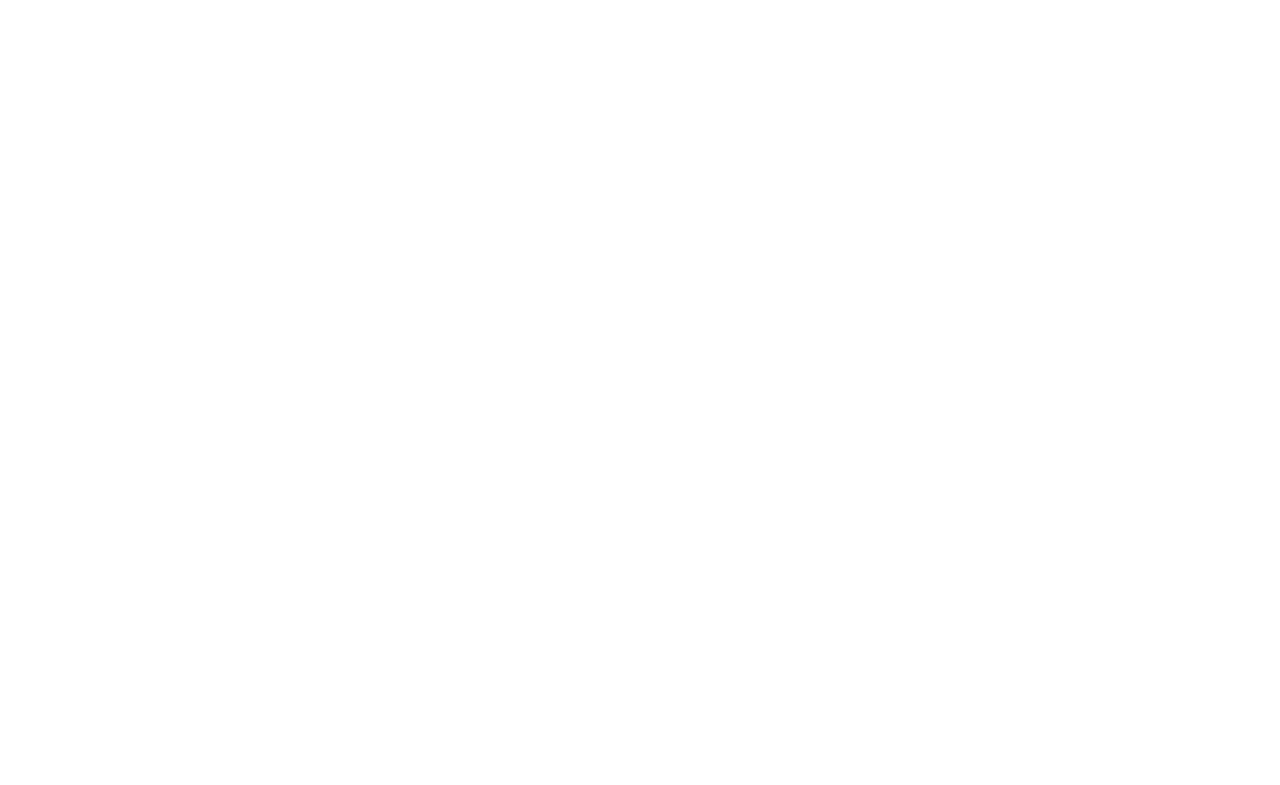
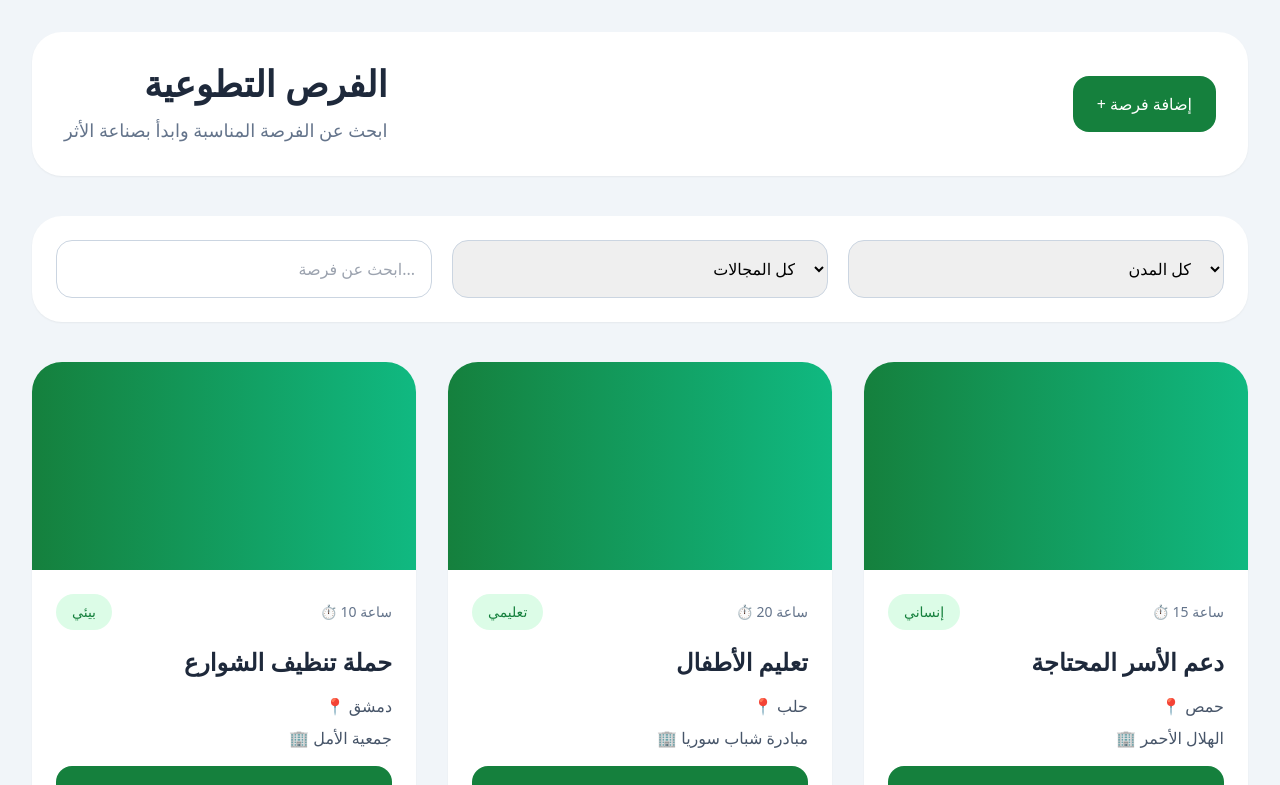
Before and after one commit to khaliddfawazz-beep/-, a React (Create React App) app: page /opportunities in a window 1280 px wide. Before the commit this address had no page. Shown: the top 785 px of the page. Built offline with nearby package versions, Linux system fonts and the light colour scheme.

Commit message:
added Opportunities  page

```diff
--- a/src/App.js
+++ b/src/App.js
@@ -3,6 +3,7 @@
 import Home from "./pages/Home";
 import Login from "./pages/Login";
 import Dashboard from "./pages/Dashboard";
+import Opportunities from "./pages/Opportunities";
 
 function App() {
   return (
@@ -16,6 +17,7 @@
 
         <Route path="/dashboard" element={<Dashboard />} />
 
+        <Route path="/opportunities" element={<Opportunities />} />
       </Routes>
 
     </BrowserRouter>
--- a/src/pages/Home.jsx
+++ b/src/pages/Home.jsx
@@ -64,6 +64,13 @@
         <div className="flex gap-3">
 
         <Link
+         to="/opportunities"
+         className="px-5 py-2 rounded-xl bg-slate-100 text-slate-700 hover:bg-slate-200 transition"
+        >
+         الفرص
+        </Link>
+
+        <Link
           to="/login"
           className="px-5 py-2 rounded-xl border border-green-700 text-green-700 hover:bg-green-50 transition"
         >
@@ -110,9 +117,12 @@
              ابدأ الآن
             </Link>
 
-            <button className="px-7 py-4 bg-white border rounded-2xl">
-              استعراض الفرص
-            </button>
+            <Link
+             to="/opportunities"
+             className="px-7 py-4 bg-white border rounded-2xl hover:bg-slate-100 transition"
+            >
+             استعراض الفرص
+           </Link>
           </div>
         </div>
 
--- /dev/null
+++ b/src/pages/Opportunities.jsx
@@ -0,0 +1,147 @@
+export default function Opportunities() {
+
+  const opportunities = [
+    {
+      title: "حملة تنظيف الشوارع",
+      city: "دمشق",
+      category: "بيئي",
+      hours: 10,
+      organizer: "جمعية الأمل"
+    },
+    {
+      title: "تعليم الأطفال",
+      city: "حلب",
+      category: "تعليمي",
+      hours: 20,
+      organizer: "مبادرة شباب سوريا"
+    },
+    {
+      title: "دعم الأسر المحتاجة",
+      city: "حمص",
+      category: "إنساني",
+      hours: 15,
+      organizer: "الهلال الأحمر"
+    },
+    {
+      title: "تشجير الحدائق",
+      city: "اللاذقية",
+      category: "بيئي",
+      hours: 8,
+      organizer: "فريق أخضر"
+    }
+  ];
+
+  return (
+    <div className="min-h-screen bg-slate-100 p-8">
+
+      {/* Header */}
+      <div className="bg-white rounded-[30px] p-8 shadow-sm mb-10">
+
+        <div className="flex flex-col md:flex-row justify-between items-center gap-5">
+
+          <div className="text-right">
+            <h1 className="text-4xl font-extrabold text-slate-800">
+              الفرص التطوعية
+            </h1>
+
+            <p className="text-slate-500 mt-3 text-lg">
+              ابحث عن الفرصة المناسبة وابدأ بصناعة الأثر
+            </p>
+          </div>
+
+          <button className="px-6 py-4 bg-green-700 text-white rounded-2xl hover:bg-green-800 transition">
+            + إضافة فرصة
+          </button>
+
+        </div>
+
+      </div>
+
+      {/* Search & Filters */}
+      <div className="bg-white rounded-[30px] p-6 shadow-sm mb-10">
+
+        <div className="grid md:grid-cols-3 gap-5">
+
+          <input
+            type="text"
+            placeholder="ابحث عن فرصة..."
+            className="p-4 rounded-2xl border border-slate-300 focus:outline-none focus:border-green-700 text-right"
+          />
+
+          <select className="p-4 rounded-2xl border border-slate-300 focus:outline-none focus:border-green-700 text-right">
+
+            <option>كل المجالات</option>
+            <option>بيئي</option>
+            <option>تعليمي</option>
+            <option>إنساني</option>
+
+          </select>
+
+          <select className="p-4 rounded-2xl border border-slate-300 focus:outline-none focus:border-green-700 text-right">
+
+            <option>كل المدن</option>
+            <option>دمشق</option>
+            <option>حلب</option>
+            <option>حمص</option>
+
+          </select>
+
+        </div>
+
+      </div>
+
+      {/* Opportunities Grid */}
+      <div className="grid md:grid-cols-2 lg:grid-cols-3 gap-8">
+
+        {opportunities.map((item, index) => (
+
+          <div
+            key={index}
+            className="bg-white rounded-[30px] overflow-hidden shadow-sm hover:shadow-xl transition"
+          >
+
+            {/* Image */}
+            <div className="h-52 bg-gradient-to-r from-green-700 to-emerald-500"></div>
+
+            {/* Content */}
+            <div className="p-6 text-right space-y-4">
+
+              <div className="flex justify-between items-center">
+
+                <span className="bg-green-100 text-green-700 px-4 py-2 rounded-full text-sm">
+                  {item.category}
+                </span>
+
+                <span className="text-slate-500 text-sm">
+                  ⏱ {item.hours} ساعة
+                </span>
+
+              </div>
+
+              <h2 className="text-2xl font-bold text-slate-800">
+                {item.title}
+              </h2>
+
+              <div className="space-y-2 text-slate-600">
+
+                <p>📍 {item.city}</p>
+
+                <p>🏢 {item.organizer}</p>
+
+              </div>
+
+              <button className="w-full py-4 rounded-2xl bg-green-700 text-white hover:bg-green-800 transition font-semibold">
+                التقديم للفرصة
+              </button>
+
+            </div>
+
+          </div>
+
+        ))}
+
+      </div>
+
+    </div>
+  );
+}
```
